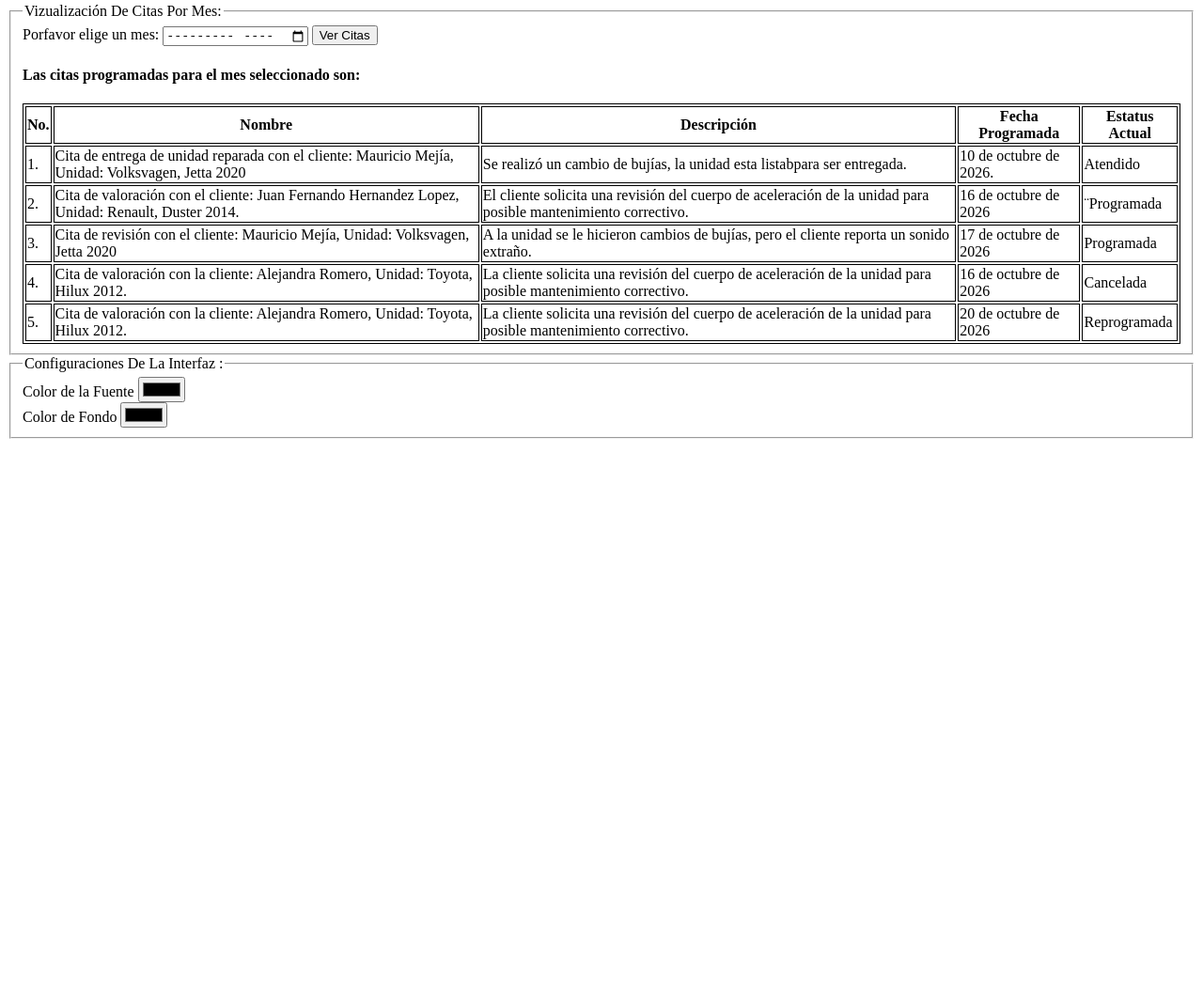
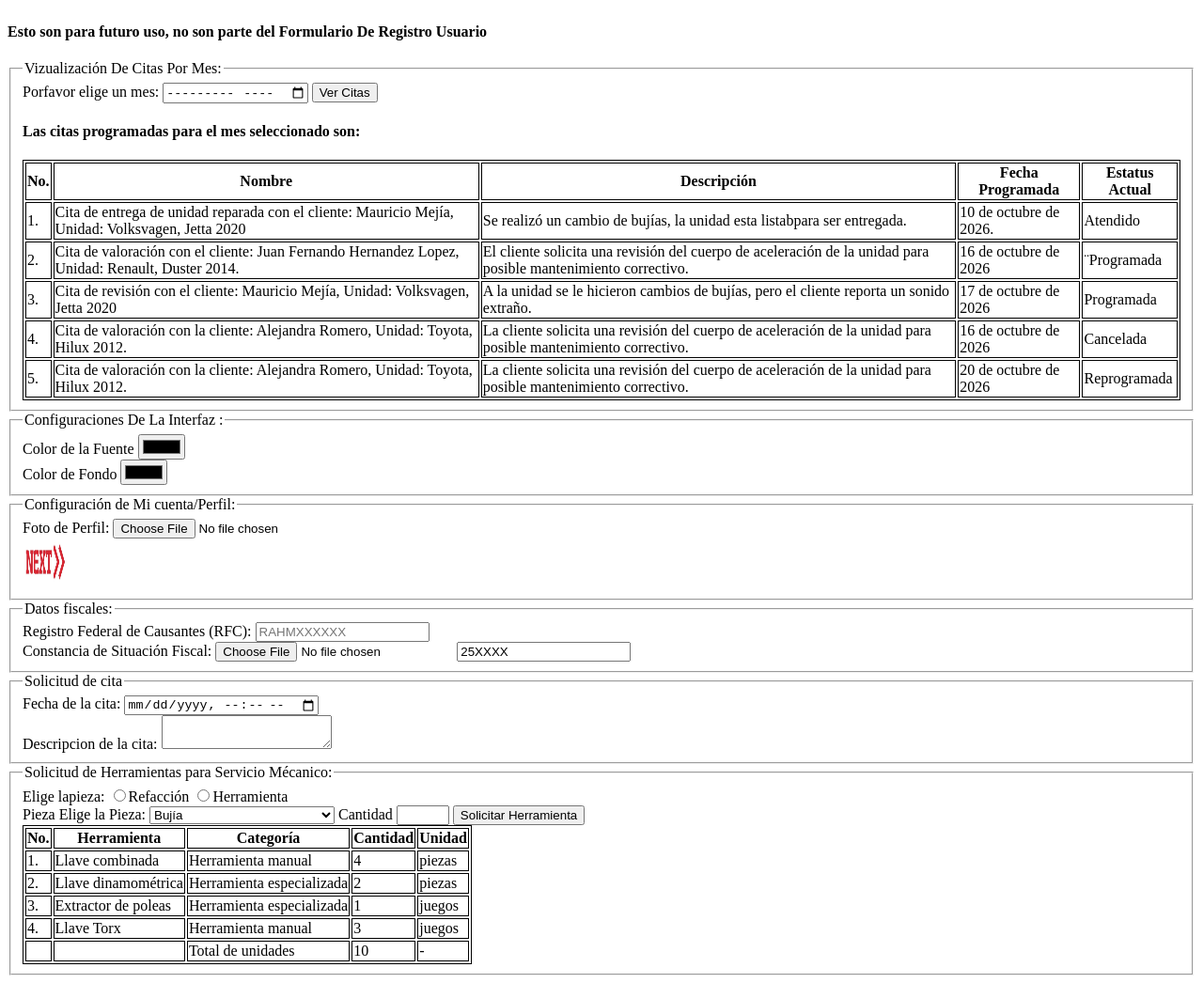
Before and after one commit to 250953-cpu/Practicas_Aplicaciones_Web_250953, a website: page Practica 04/RegistroUsuario.html in a window 1280 px wide. Shown: the part 814-1860 px from the top of the page at 94% size. Before the commit the page ends 1289 px from the top, so only its background shows below. Drawn offline with Linux system fonts and the light colour scheme.

Commit message:
Pracctica: Registro Usuario
update: Añadi formulario de perfil, datos fiscales y solicitud de herramientas.

```diff
--- a/Practica 04/RegistroUsuario.html
+++ b/Practica 04/RegistroUsuario.html
@@ -136,6 +136,8 @@
 
         <br>
         <br>
+
+        <h4>Esto son para futuro uso,  no son parte del Formulario De Registro Usuario</h4>
         <form> <!----Elementos input que usaremos más adelante---->
 
             <fieldset>
@@ -252,6 +254,130 @@
                 <input type="color" id="backgroundColor" value="#CCC">
 
             </fieldset>
+
+            <!---->
+            <fieldset>
+
+        <legend>Configuración de Mi cuenta/Perfil: </legend>
+        <label for ="userPhoto">Foto de Perfil:</label>
+        <input type="file" id="userPhoto" accept="image/*">
+        <br>
+        <input type="image" is="buttonNext" src="assets/imagenes/next.webp" alt="Siguiente" width="50" height="50">
+         <br>
+        <input type="hidden" id="userId" value="25XXXX">
+    </fieldset>
+
+    <fieldset>
+        <legend>Datos fiscales:</legend>
+        <label for="rfc">Registro Federal de Causantes (RFC): </label>
+        <input type="text" id="rfc" maxlength="13" placeholder="RAHMXXXXXX">
+        <br>
+        <label for="fiscalSiuacion"> Constancia de Situación Fiscal: </label>
+        <input type="file" id="fiscalSituación" accept="pdf">
+        <input tipe="hidden" id="userId" value="25XXXX">
+    </fieldset>
+
+    <fieldset>
+        <legend>Solicitud de cita</legend>
+        <label for="dateAppoiment"> Fecha de la cita: </label>
+        <input type="datetime-local" id="dateAppoiment">
+        <br>
+        <label for="descriptionText">Descripcion de la cita:</label>
+        <textarea id="descritionText"></textarea>
+    </fieldset>
+
+    <fieldset>
+        <legend>Solicitud de Herramientas para Servicio Mécanico: </legend>
+        <label for="toolName">Elige lapieza: </label>
+        <input type="radio" id="resourceRefaction" name="resourceCategory" value="refaccion">Refacción
+        <input type="radio" id="resourceTool" name="resourceCategory" value="tool">Herramienta
+        <br>
+        <label for="resourceCategoryPieza">Pieza</label>
+        <label for="toolNmae">Elige la Pieza:</label>
+         <select>
+            <optgroup label="Pieza de Motor">
+                <option value="bujia">Bujía</option>
+                <option value="filtro_aceite">Filtreo de aceite</option>
+                <option value="banda_distribución">Banda de distribución</option>
+            </optgroup>
+
+            <optgroup label="Piezas de transmisión">
+                <option value="disco_embrague">Disco de embrague</option>
+                <option value="collarin">Collarin de embargue</option>
+                <option value="junta_homocinetica">Junta homocinetica</option>
+                <option value="semieje">Semeije de transmisión</option>
+            </optgroup>
+
+            <optgroup label="Piezas de Suspensión">
+                <option value="amortiguador">Amortiguador</option>
+                <option value="rotula">Rótula de suspensión</option>
+            </optgroup>
+
+            <optgroup label="Llaves y Herramientas Especializadas">
+                <option value="llave_combinada">Llave combinada</option>
+                <option value="llave_torx">Llave Torx</option>
+                <option value="Llave_dinamometrica">Llave dinamometrica</option>
+                <option value="extractor_poleas">Extractor de poleas</option>
+                <option value="compresor_resortes">Compresor de resortes</option>
+                <option value="scanner_obd2">Escáner automotriz OBD-II</option>
+            </optgroup>
+        </select>
+
+        <label for="toolQuantity">Cantidad</label>
+        <input type="number" id="toolQuantity" min="1" max="10">
+        <button id="requestTool">Solicitar Herramienta</button>
+        <br>
+
+        <table style="border: 1px solid black">
+            <tr>
+                <th style="border: 1px solid black">No.</th>
+                <th style="border: 1px solid black">Herramienta</th>
+                <th style="border: 1px solid black">Categoría</th>
+                <th style="border: 1px solid black">Cantidad</th>
+                <th style="border: 1px solid black">Unidad</th>
+        </tr>
+
+            <tr>
+            <td style="border: 1px solid black">1.</td>
+            <td style="border: 1px solid black">Llave combinada</td>
+            <td style="border: 1px solid black">Herramienta manual</td>
+            <td style="border: 1px solid black">4</td>
+            <td style="border: 1px solid black">piezas</td>
+        </tr>
+
+        <tr>
+            <td style="border: 1px solid black">2.</td>
+            <td style="border: 1px solid black">Llave dinamométrica</td>
+            <td style="border: 1px solid black">Herramienta especializada</td>
+            <td style="border: 1px solid black">2</td>
+            <td style="border: 1px solid black">piezas</td>
+        </tr>
+
+        <tr>
+            <td style="border: 1px solid black">3.</td>
+            <td style="border: 1px solid black">Extractor de poleas</td>
+            <td style="border: 1px solid black">Herramienta especializada</td>
+            <td style="border: 1px solid black">1</td>
+            <td style="border: 1px solid black">juegos</td>
+        </tr>
+
+        <tr>
+            <td style="border: 1px solid black">4.</td>
+            <td style="border: 1px solid black">Llave Torx</td>
+            <td style="border: 1px solid black">Herramienta manual</td>
+            <td style="border: 1px solid black">3</td>
+            <td style="border: 1px solid black">juegos</td>
+        </tr>
+
+        <tr>
+            <td style="border: 1px solid black"></td>
+            <td style="border: 1px solid black"></td>
+            <td style="border: 1px solid black">Total de unidades</td>
+            <td style="border: 1px solid black">10</td>
+            <td style="border: 1px solid black">-</td>
+        </tr>
+    </fieldset>
+
         </form>
     </main>
 </body>
```
Also changed, not shown: Practica 04/assets/imagenes/next.webp (added).
